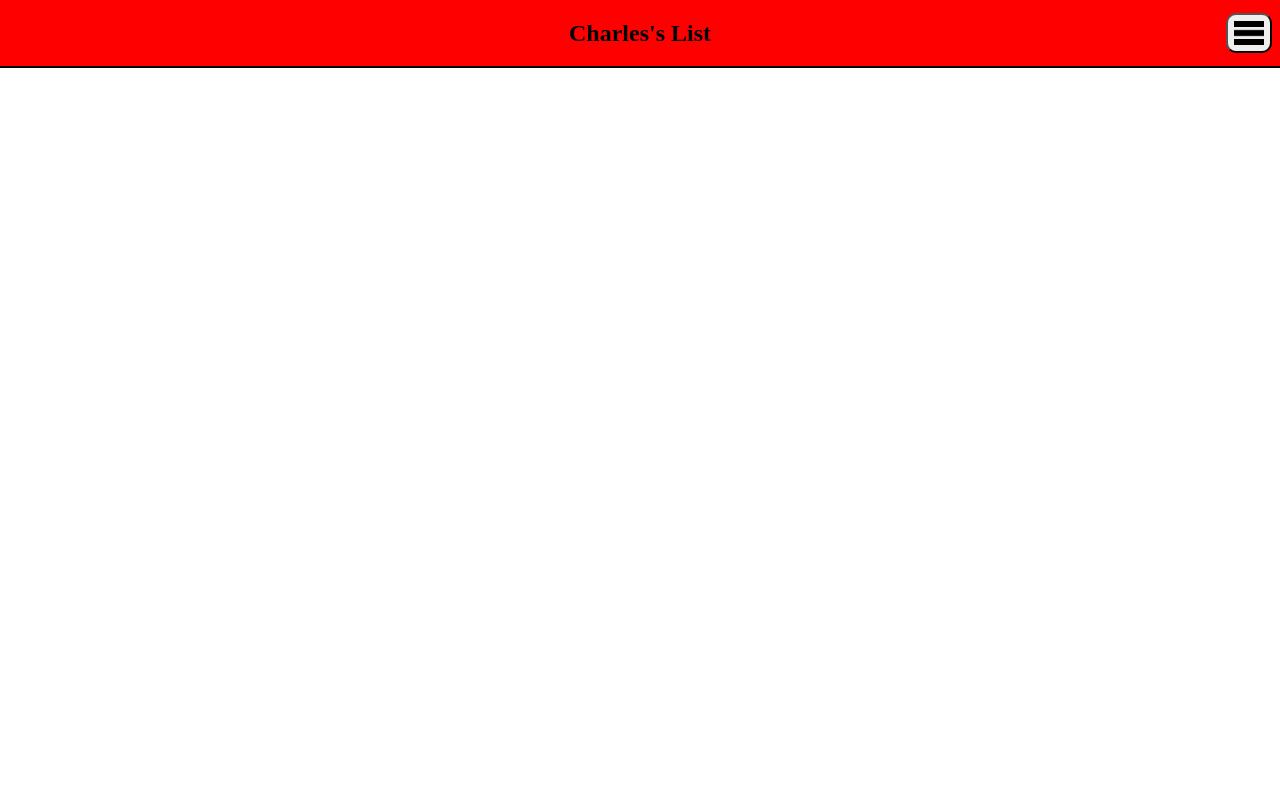
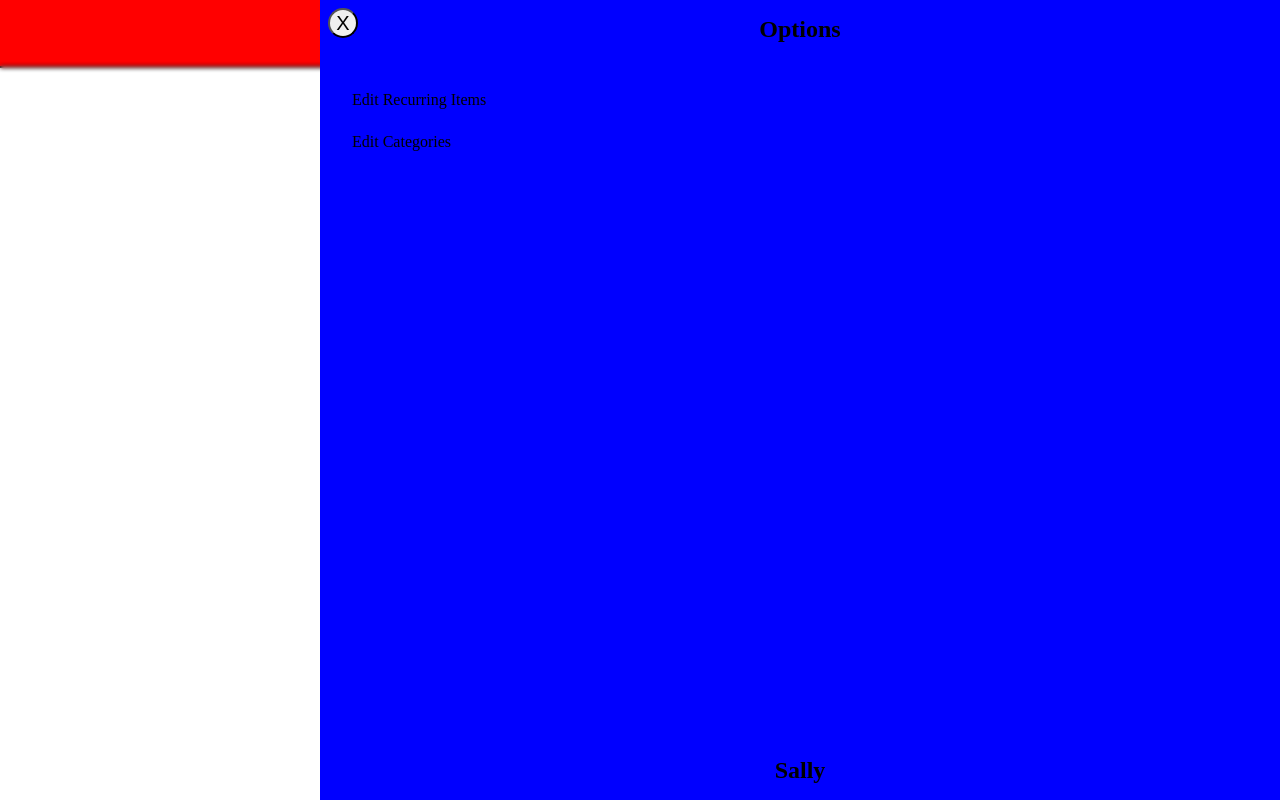
Before and after one commit to dyll87/comp4020-group7, a website with bundled scripts: page front-end/index.html in a window 1280 px wide. Both pictures are taken after a click on the button 1249 px from the left and 33 px from the top of the page. Built offline with nearby package versions, Linux system fonts and the light colour scheme.

Commit message:
Charles/components v2 (#11)
* open animation

* side bar animations added

```diff
--- a/front-end/src/components/nav-bar.ts
+++ b/front-end/src/components/nav-bar.ts
@@ -1,15 +1,15 @@
 import { createIconButton } from "./icon-button.js";
 
-const IS_INDEX_PAGE = true;
-
 /**
- * populates the top navigation bar
+ * populates the top navigation bar. Nav bar has to have class ".page-wrapper__top-bar"
  * @param title page title
+ * @param isIndexPage true meaning its being called for the index.html page
  */
-export function createNavBar(title: string) {
+export function createNavBar(title: string, isIndexPage: boolean) {
   const nav = document.querySelector(".page-wrapper__top-bar");
 
-  if (nav) {
+  if (!nav) return;
+
   // create heading and append it to nav
   const heading = document.createElement("h1");
   heading.innerText = title;
@@ -19,14 +19,8 @@ export function createNavBar(title: string) {
   // create hamburger-icon
   const hamburgerIcon = createIconButton("../public/hamburgerIcon.png");
   hamburgerIcon.classList.add("page-wrapper__icon");
-    // TODO: configure event handlers
-    hamburgerIcon.onclick = () => console.log("clicked");
+  hamburgerIcon.onclick = onSideBarOpen;
   nav.appendChild(hamburgerIcon);
-
-    // TODO: finish side bar and its animations
-    // create the side bar
-    // createSideBar(IS_INDEX_PAGE, "Sally");
-  }
 }
 
 type SideBarItemType = {
@@ -44,14 +38,17 @@ const sideBarItems: SideBarItemType[] = [
 
 /**
  *creates the side bar component and pairs it to the top bar
- * @param isHome true meaning its being called for the index.html page
+ * @param isIndexPage true meaning its being called for the index.html page
  */
-function createSideBar(isHome: boolean, userName: string) {
+function createSideBar(isIndexPage: boolean, userName: string) {
+  const body = document.getElementById("body");
+
   // get modal
   const modal = document.createElement("div");
-  const body = document.getElementById("body");
+  modal.classList.add("modal", "overflow-hidden");
 
-  if (body && modal) {
+  if (!body || !modal) return;
+
   // append modal to body
   body.appendChild(modal);
 
@@ -59,13 +56,19 @@ function createSideBar(isHome: boolean, userName: string) {
   const h2 = document.createElement("h2");
   h2.innerText = "Options";
 
+  // close button
+  const closeButton = createIconButton("");
+  closeButton.classList.add("side-bar__close-button", "close-button");
+  closeButton.innerText = "X";
+  closeButton.onclick = onSideBarClose; //closes sidebar
+
   // create list
   const ul = document.createElement("ul");
   ul.classList.add("display-col");
 
   // add side bar items to list as li
   sideBarItems.forEach(({ label, displayHome }) => {
-      if ((isHome && displayHome) || !isHome) {
+    if ((isIndexPage && displayHome) || !isIndexPage) {
       const li = document.createElement("li");
       li.innerText = label;
       ul.appendChild(li);
@@ -77,14 +80,54 @@ function createSideBar(isHome: boolean, userName: string) {
   username.innerText = userName;
   username.classList.add("page-wrapper__username");
 
-    // create aside and append list to it
-    const aside = document.createElement("aside");
-    aside.classList.add("height-full", "page-wrapper__side-bar");
-    aside.appendChild(h2);
-    aside.appendChild(ul);
-    aside.appendChild(username);
+  // create sidebar and append list to it
+  const sidebar = document.createElement("aside");
+  sidebar.id = "side-bar";
+  sidebar.classList.add("height-full", "page-wrapper__side-bar");
 
-    // append aside to modal window
-    modal.appendChild(aside);
+  // unmounts modal after close animation
+  sidebar.onanimationend = (ev: AnimationEvent) => {
+    if (sidebar.classList.contains("side-bar--close")) body.removeChild(modal);
+  };
+
+  // add elements to component
+  sidebar.appendChild(h2);
+  sidebar.appendChild(closeButton);
+  sidebar.appendChild(ul);
+  sidebar.appendChild(username);
+
+  // append sidebar to modal window
+  modal.appendChild(sidebar);
+}
+
+/**
+ * Event Handler for opening the side bar
+ */
+function onSideBarOpen() {
+  // TODO: dynamic usernames
+  //   mount the side ba component first
+  createSideBar(true, "Sally");
+  const sidebar = document.getElementById("side-bar");
+  const modal = document.querySelector(".modal");
+
+  //   perform animation
+  if (sidebar && modal) {
+    sidebar.classList.remove("side-bar--close");
+    sidebar.classList.add("side-bar--open");
+    modal.classList.add("background-blur");
   }
 }
+
+/**
+ * Event Handler for closing the side bar
+ */
+function onSideBarClose() {
+  const sidebar = document.getElementById("side-bar");
+  const modal = document.querySelector(".modal");
+
+  if (sidebar && modal) {
+    sidebar.classList.remove("side-bar--open");
+    sidebar.classList.add("side-bar--close");
+    modal.classList.remove("background-blur");
+  }
+}
--- a/front-end/src/index.ts
+++ b/front-end/src/index.ts
@@ -1,4 +1,6 @@
 import { createNavBar } from "./components/nav-bar.js";
 
+const IS_INDEX_PAGE = true;
+
 // create the top nav bar
-createNavBar("Charles's List");
+createNavBar("Charles's List", IS_INDEX_PAGE);
--- a/front-end/styles.css
+++ b/front-end/styles.css
@@ -117,6 +117,23 @@ ol {
   padding: var(--space-md) var(--space-xl);
   display: grid;
   grid-template-rows: auto 1fr auto;
+  transform: translateX(100%);
+}
+
+.side-bar__close-button {
+  position: absolute;
+  left: var(--space-sm);
+  top: var(--space-sm);
+}
+
+/* Open state */
+.side-bar--open {
+  animation: slideIn 0.3s forwards;
+}
+
+/* Close state */
+.side-bar--close {
+  animation: slideOut 0.3s forwards;
 }
 
 .page-wrapper__side-bar > h2 {
@@ -138,10 +155,11 @@ ol {
 /* --- Button Utility Classes --- */
 
 .button,
-.icon-button {
+.icon-button,
+.close-button {
   outline: none;
   appearance: none;
-  background-color: none;
+  cursor: pointer;
 }
 
 /* icon button */
@@ -154,6 +172,15 @@ ol {
 .icon-button__icon {
   width: 30px;
   height: 24px;
+}
+
+.close-button {
+  border-radius: 50% !important;
+  font-size: var(--text-xl);
+  font-weight: 500;
+  text-align: center;
+  line-height: 100%;
+  height: 30px;
 }
 
 /* --- MSC --- */
@@ -178,3 +205,31 @@ ol {
   position: absolute;
   inset: 0;
 }
+
+.overflow-hidden {
+  overflow: hidden;
+}
+
+.background-blur {
+  backdrop-filter: blur(2px);
+}
+
+/* Keyframe for opening */
+@keyframes slideIn {
+  from {
+    transform: translateX(100%);
+  }
+  to {
+    transform: translateX(0);
+  }
+}
+
+/* Keyframe for closing */
+@keyframes slideOut {
+  from {
+    transform: translateX(0);
+  }
+  to {
+    transform: translateX(100%);
+  }
+}
```
Also changed, not shown: front-end/dist/components/nav-bar.js, front-end/dist/index.js. Lines whose indentation alone changed are shown as unchanged.
